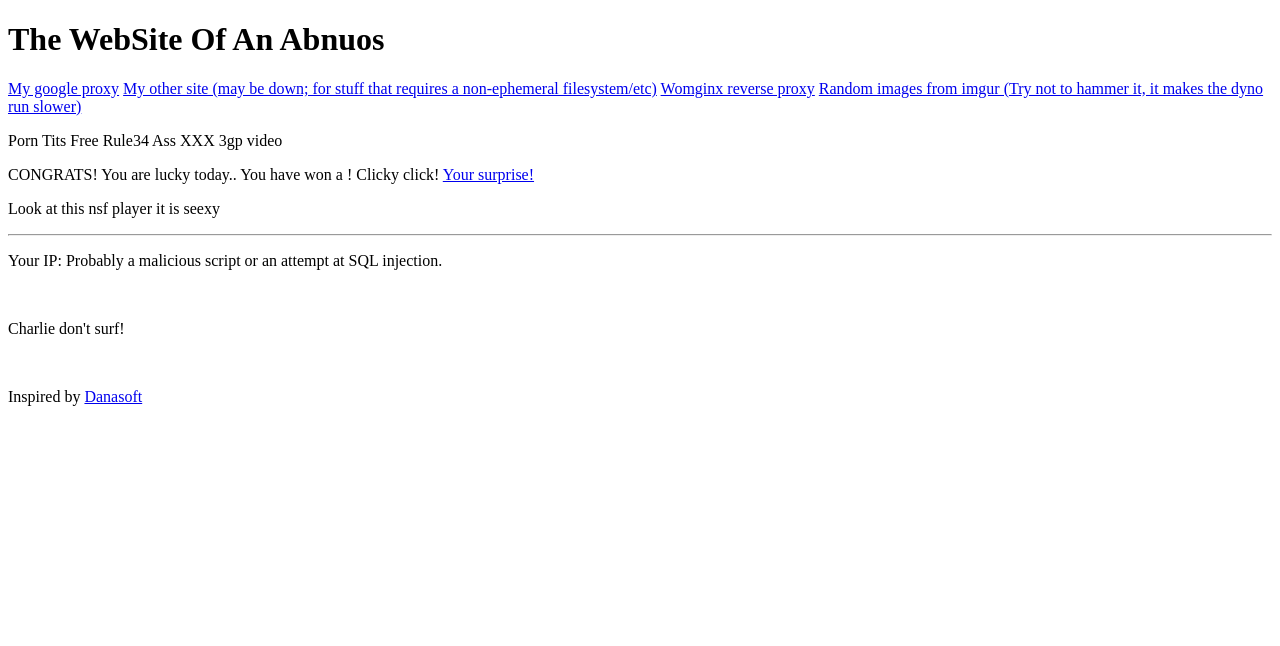
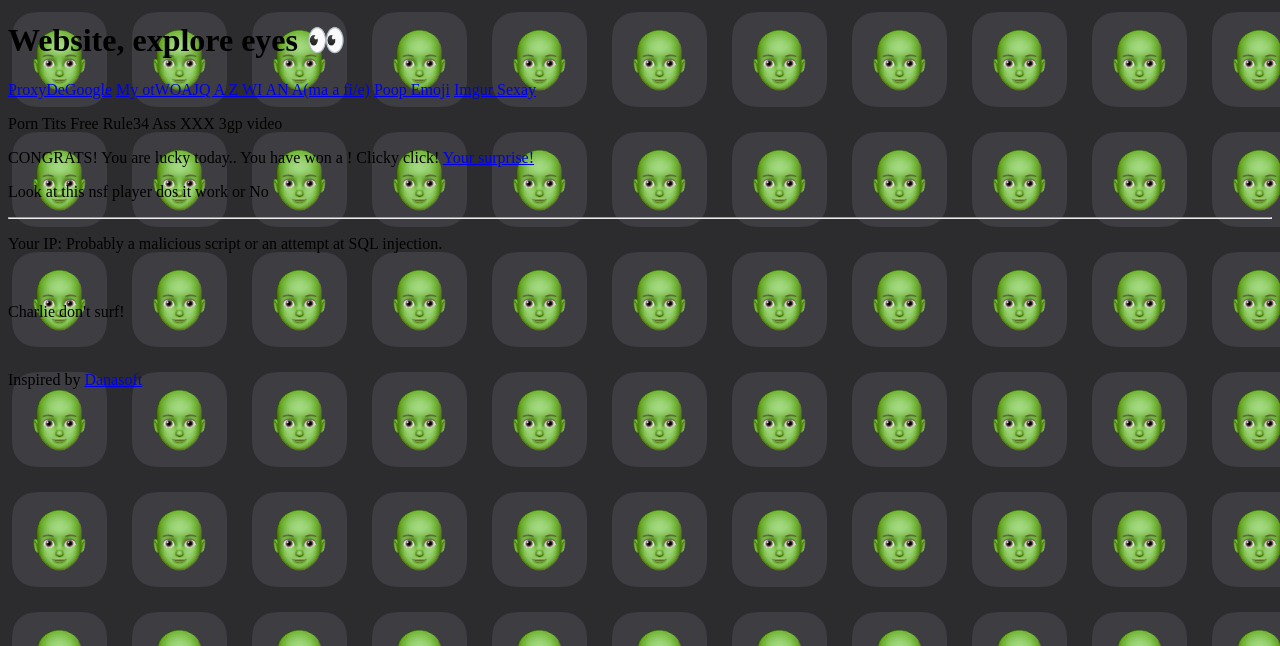
Before and after one commit to abnuo/website, a PHP site: page / in a window 1280 px wide. Shown: the top 646 px of the page. Run offline with PHP 8.4, Linux system fonts and the light colour scheme; data that the repository does not hold is empty.

Commit message:
Update index.php

```diff
--- a/index.php
+++ b/index.php
@@ -1,10 +1,16 @@
 <!DOCTYPE html>
 <html>
 <head>
+<title>2021 WebVisit</title>
+<style>
+body {
+  background-image: url('CuteAndFannyInflation.jpeg');
+}
+</style>
 </head>
 <body>
-<h1>The WebSite Of An Abnuos</h1>
-<a href="/google.php">My google proxy</a> <a href="https://dazzling-voice-19912.pktriot.net">My other site (may be down; for stuff that requires a non-ephemeral filesystem/etc)</a> <a href="https://raproxy.herokuapp.com/">Womginx reverse proxy</a> <a href="/imgur.php">Random images from imgur (Try not to hammer it, it makes the dyno run slower)</a>
+<h1>Website, explore eyes 👀</h1>
+<a href="/google.php">ProxyDeGoogle</a> <a href="https://sexy-voice-19912.pktriot.net">My otWOAJQ A Z WI AN A(ma a  fi/e)</a> <a href="https://Poopy.herokuapp.com/"> Poop Emoji</a> <a href="/imgur2.php">Imgur Sexay</a>
 <?php
 $poop = array("Free", "XXX", "Porn", "Rule34", "Tits", "Ass", "3gp", "video");
 shuffle($poop);
@@ -14,10 +20,10 @@ echo "<p>$penis</p>";
 <?php
 $word = explode('"]', explode('["', file_get_contents("https://random-word-api.herokuapp.com/word"))[1])[0];
 $word2 = explode('"]', explode('["', file_get_contents("https://random-word-api.herokuapp.com/word"))[1])[0];
-$domain = "http://$word-$word2.com/";
+$domain = "http://$word.com/";
 echo "<p>CONGRATS! You are lucky today.. You have won a $word $word2! Clicky click! <a href=\"$domain\">Your surprise!</a></p>";
 ?>
-<p>Look at this nsf player it is seexy</p>
+<p>Look at this nsf player dos it work or No</p>
 <script src="libgme/libgme.js"></script>
 <script src="index.js"></script>
 <script>
```
